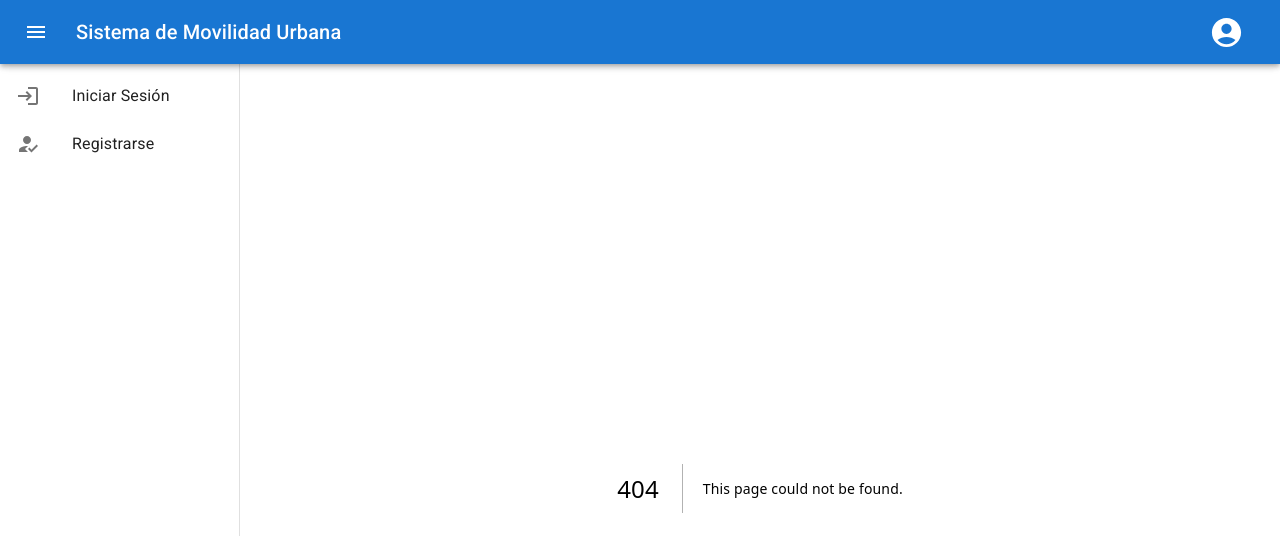
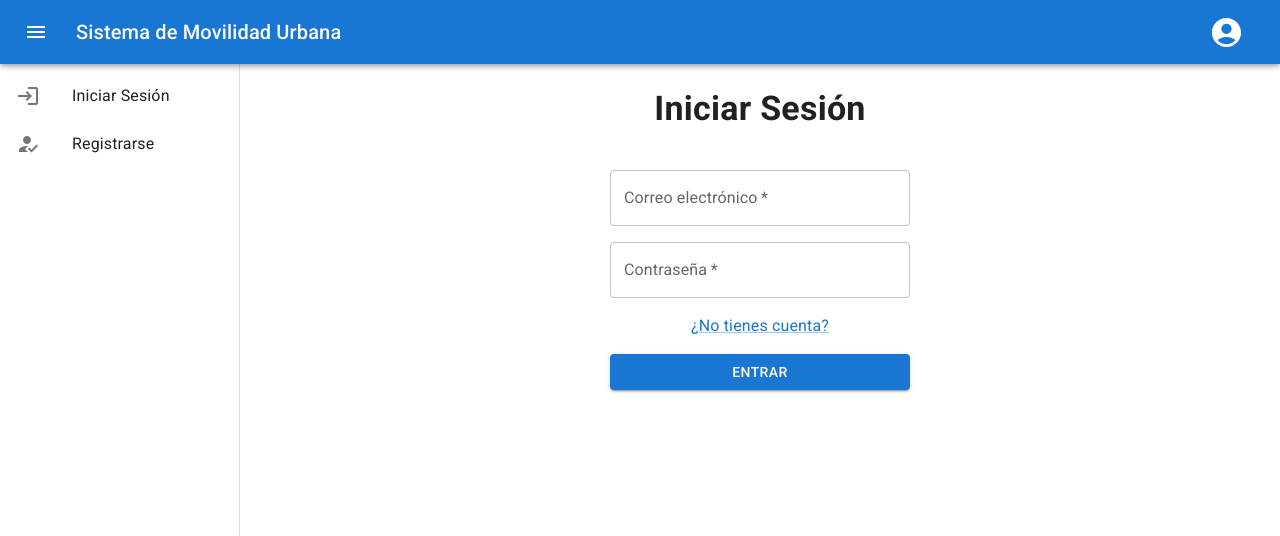
Before and after one commit to daniel-lujan/smu-security, a Next.js app: page /login in a window 1280 px wide. Before the commit this address had no page. Shown: the top 536 px of the page. Built offline with nearby package versions, Linux system fonts and the light colour scheme.

Commit message:
feat: :sparkles: Add login page

```diff
--- /dev/null
+++ b/app/login/page.jsx
@@ -0,0 +1,50 @@
+import { Button, Grid, Link, TextField } from "@mui/material";
+import Typography from "@mui/material/Typography";
+
+export default function Login() {
+  return (
+    <Grid
+      container
+      spacing={0}
+      direction="column"
+      alignItems="center"
+      justifyContent="center"
+      maxWidth="100%"
+    >
+      <Grid
+        container
+        direction="column"
+        display="flex"
+        gap={2}
+        width="300px"
+        maxWidth="100%"
+      >
+        <Typography
+          variant="h4"
+          fontWeight="bold"
+          marginBottom={3}
+          textAlign="center"
+        >
+          Iniciar Sesión
+        </Typography>
+        <TextField
+          id="outlined-basic"
+          label="Correo electrónico"
+          variant="outlined"
+          required
+        />
+        <TextField
+          id="outlined-password-input"
+          label="Contraseña"
+          type="password"
+          autoComplete="current-password"
+          required
+        />
+        <Link href="/register" textAlign="center">
+          ¿No tienes cuenta?
+        </Link>
+        <Button variant="contained">Entrar</Button>
+      </Grid>
+    </Grid>
+  );
+}
```
